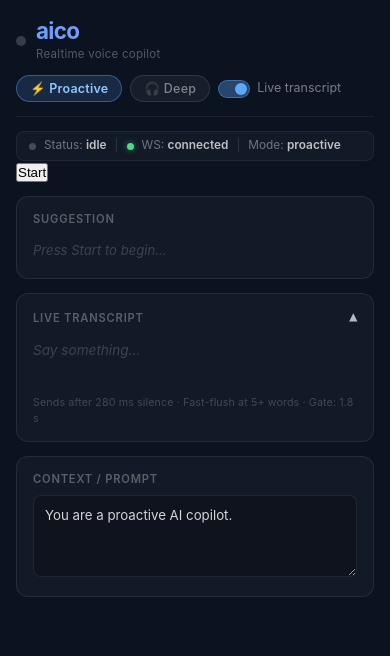
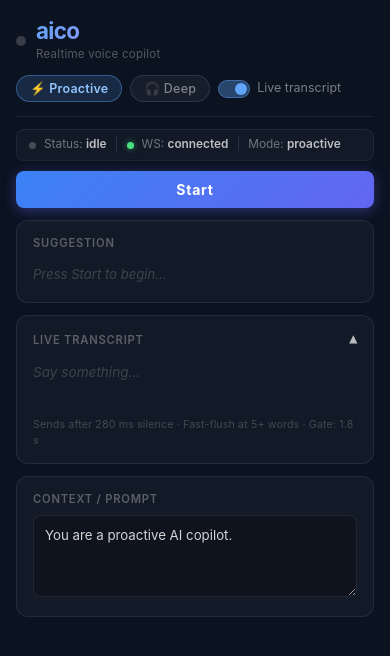
Before and after one commit to hosseinayoubi/aicov, a React (Vite) app: page / in a window 390 px wide. Shown: the top 656 px of the page. Built offline with nearby package versions, Linux system fonts and the light colour scheme.

Commit message:
Update styles.css

```diff
--- a/src/styles.css
+++ b/src/styles.css
@@ -28,11 +28,10 @@
 .appShell {
   display: flex;
   flex-direction: column;
-  gap: 14px;
-  min-height: 100vh;
+  gap: 12px;
   max-width: 720px;
   margin: 0 auto;
-  padding: 0 16px 100px; /* bottom padding for fixed bottomBar */
+  padding: 0 16px 40px;
 }
 
 /* ── Header ────────────────────────────────────────────────────────────────── */
@@ -46,7 +45,6 @@
   flex-wrap: wrap;
 }
 
-/* Brand: animated dot + title */
 .brand {
   display: flex;
   align-items: center;
@@ -54,6 +52,7 @@
   flex-shrink: 0;
 }
 
+/* Animated presence dot */
 .logoDot {
   width: 10px;
   height: 10px;
@@ -92,7 +91,7 @@
   margin-top: 1px;
 }
 
-/* Controls row: chips + toggle */
+/* Controls: mode chips + toggle */
 .controlsRow {
   display: flex;
   align-items: center;
@@ -129,7 +128,7 @@
   font-weight: 600;
 }
 
-/* ── Toggle (live transcript) ───────────────────────────────────────────────── */
+/* ── Toggle ─────────────────────────────────────────────────────────────────── */
 .toggle {
   display: flex;
   align-items: center;
@@ -152,7 +151,7 @@
   border-radius: 9px;
   position: relative;
   flex-shrink: 0;
-  transition: background 0.2s;
+  transition: background 0.2s, border-color 0.2s;
   border: 1px solid rgba(255, 255, 255, 0.12);
 }
 
@@ -184,18 +183,27 @@
   white-space: nowrap;
 }
 
+/* ── Status row: status bar + Start/Stop action ─────────────────────────────── */
+.statusRow {
+  display: flex;
+  align-items: center;
+  gap: 10px;
+}
+
 /* ── Status bar ─────────────────────────────────────────────────────────────── */
 .statusBar {
+  flex: 1;
   display: flex;
   align-items: center;
   gap: 8px;
   font-size: 0.74rem;
   color: rgba(255, 255, 255, 0.4);
-  padding: 5px 12px;
+  padding: 6px 12px;
   background: rgba(255, 255, 255, 0.03);
   border: 1px solid rgba(255, 255, 255, 0.06);
   border-radius: 8px;
   flex-wrap: wrap;
+  min-width: 0;
 }
 
 .statusBar b {
@@ -220,6 +228,47 @@
 .statusDot.yellow { background: #facc15; box-shadow: 0 0 6px #facc1588; }
 .statusDot.blue   { background: #60a5fa; box-shadow: 0 0 6px #60a5fa88; }
 .statusDot.red    { background: #f87171; box-shadow: 0 0 6px #f8717188; }
+
+/* ── Action button (Start / Stop) ───────────────────────────────────────────── */
+.actionBtn {
+  flex-shrink: 0;
+  padding: 7px 26px;
+  border-radius: 8px;
+  border: none;
+  font-size: 0.84rem;
+  font-weight: 700;
+  letter-spacing: 0.05em;
+  cursor: pointer;
+  font-family: inherit;
+  white-space: nowrap;
+  transition: all 0.18s;
+}
+
+.actionBtnStart {
+  background: linear-gradient(135deg, #3b82f6 0%, #6366f1 100%);
+  color: #fff;
+  box-shadow: 0 3px 14px rgba(99, 102, 241, 0.4);
+}
+
+.actionBtnStart:hover {
+  box-shadow: 0 4px 20px rgba(99, 102, 241, 0.6);
+  transform: translateY(-1px);
+}
+
+.actionBtnStart:active {
+  transform: translateY(0);
+}
+
+.actionBtnStop {
+  background: rgba(248, 113, 113, 0.1);
+  border: 1px solid rgba(248, 113, 113, 0.35);
+  color: #fca5a5;
+}
+
+.actionBtnStop:hover {
+  background: rgba(248, 113, 113, 0.18);
+  border-color: rgba(248, 113, 113, 0.55);
+}
 
 /* ── Cards ──────────────────────────────────────────────────────────────────── */
 .card {
@@ -301,7 +350,7 @@
   word-break: break-word;
 }
 
-/* Idle placeholder inside suggestion card */
+/* Idle placeholder */
 .suggestionIdle {
   font-size: 0.82rem;
   color: rgba(255, 255, 255, 0.18);
@@ -337,85 +386,13 @@
 
 /* ── Unsupported note ───────────────────────────────────────────────────────── */
 .unsupportedNote {
-  font-size: 0.76rem;
+  font-size: 0.74rem;
   color: rgba(251, 191, 36, 0.8);
-  line-height: 1.5;
-  padding: 8px 12px;
-  background: rgba(251, 191, 36, 0.06);
-  border: 1px solid rgba(251, 191, 36, 0.14);
-  border-radius: 8px;
+  white-space: nowrap;
 }
 
-/* ── Fixed bottom bar ───────────────────────────────────────────────────────── */
-.bottomBar {
-  position: fixed;
-  bottom: 0;
-  left: 0;
-  right: 0;
-  display: flex;
-  align-items: center;
-  justify-content: space-between;
-  padding: 12px 24px;
-  background: rgba(11, 18, 32, 0.96);
-  border-top: 1px solid rgba(255, 255, 255, 0.07);
-  backdrop-filter: blur(14px);
-  -webkit-backdrop-filter: blur(14px);
-  z-index: 100;
-  gap: 12px;
-}
-
-/* Start / Stop buttons */
-.btn {
-  padding: 10px 32px;
-  border-radius: 10px;
-  border: none;
-  font-size: 0.88rem;
-  font-weight: 700;
-  letter-spacing: 0.05em;
-  cursor: pointer;
-  font-family: inherit;
-  transition: all 0.18s;
-}
-
-.btnStart {
-  background: linear-gradient(135deg, #3b82f6 0%, #6366f1 100%);
-  color: #fff;
-  box-shadow: 0 4px 16px rgba(99, 102, 241, 0.35);
-}
-
-.btnStart:hover {
-  box-shadow: 0 4px 22px rgba(99, 102, 241, 0.55);
-  transform: translateY(-1px);
-}
-
-.btnStart:active {
-  transform: translateY(0);
-}
-
-.btnStop {
-  background: rgba(248, 113, 113, 0.1);
-  border: 1px solid rgba(248, 113, 113, 0.35);
-  color: #fca5a5;
-}
-
-.btnStop:hover {
-  background: rgba(248, 113, 113, 0.18);
-  border-color: rgba(248, 113, 113, 0.55);
-}
-
-/* Meta info (domain + auto-stop note) */
-.meta {
-  display: flex;
-  flex-direction: column;
-  align-items: flex-end;
-  font-size: 0.67rem;
-  color: rgba(255, 255, 255, 0.2);
-  line-height: 1.5;
-  gap: 1px;
-}
-
-/* ── Responsive: narrow screens ─────────────────────────────────────────────── */
-@media (max-width: 480px) {
+/* ── Responsive ─────────────────────────────────────────────────────────────── */
+@media (max-width: 520px) {
   .appTop {
     flex-direction: column;
     align-items: flex-start;
@@ -425,16 +402,14 @@
     width: 100%;
   }
 
-  .bottomBar {
-    padding: 10px 16px;
+  .statusRow {
+    flex-direction: column;
+    align-items: stretch;
   }
 
-  .btn {
-    padding: 9px 22px;
-    font-size: 0.84rem;
-  }
-
-  .meta {
-    display: none;
+  .actionBtn {
+    width: 100%;
+    padding: 10px;
+    font-size: 0.88rem;
   }
 }
```
